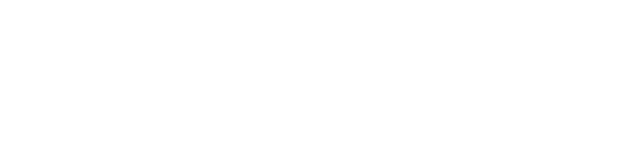
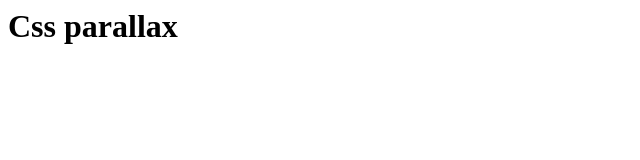
Before and after one commit to anananananannadjfhvfyr/web_site, a plain HTML site: page index.html in a window 1280 px wide. Shown: the whole page, without its empty margins (0-640 px from the left). Drawn offline with Linux system fonts and the light colour scheme.

Commit message:
Update index.html

```diff
--- a/index.html
+++ b/index.html
@@ -1,10 +1,10 @@
 <html>
+  <title>Css parallax</title>
 <header>
-  <title>Css parallax</title>
 </header>
 <body>
 </body>
 <footer>
-  <title>Css parallax</title>
+  <h1>Css parallax</h1>
 </footer>
 </html>
```
